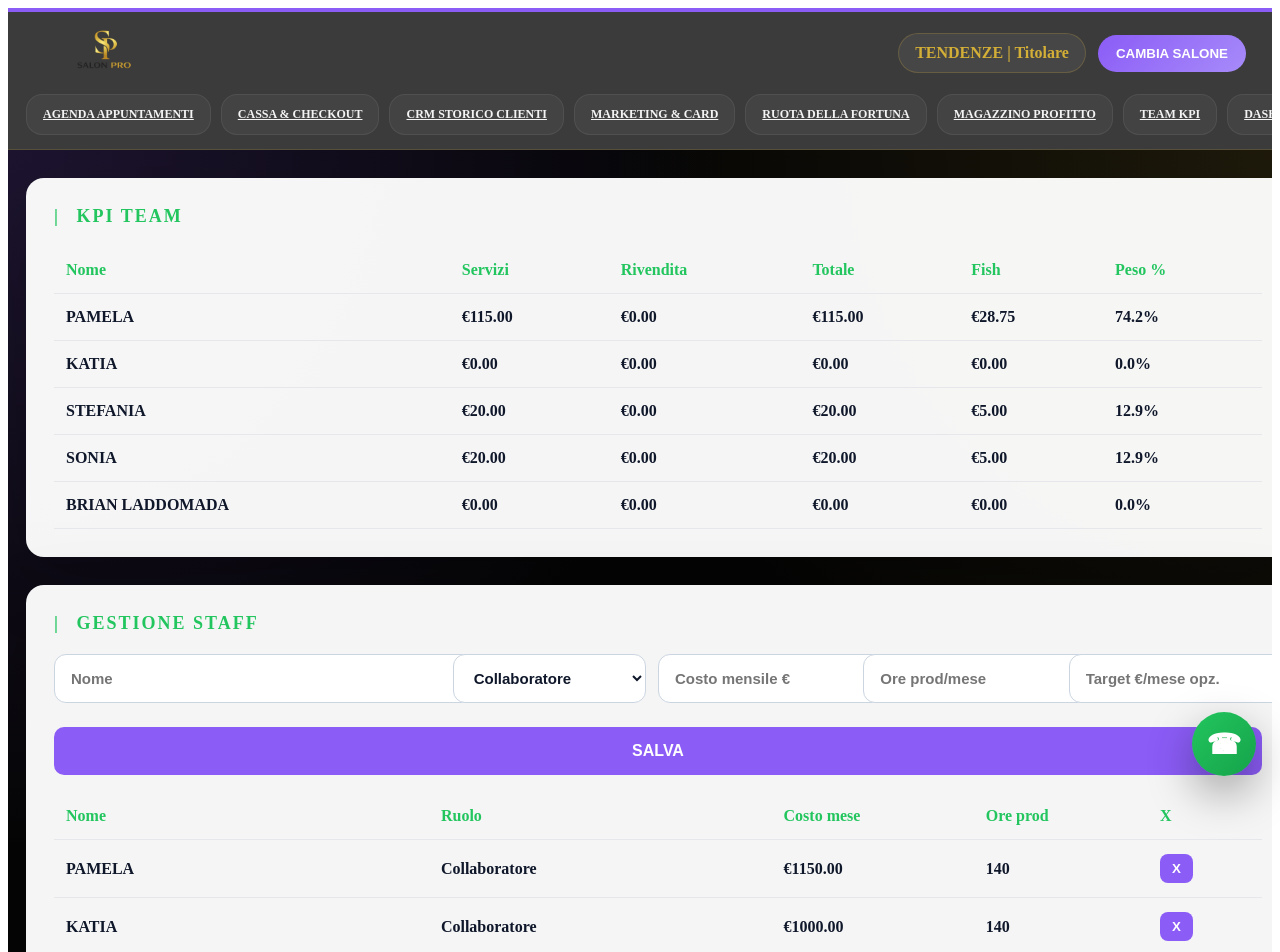
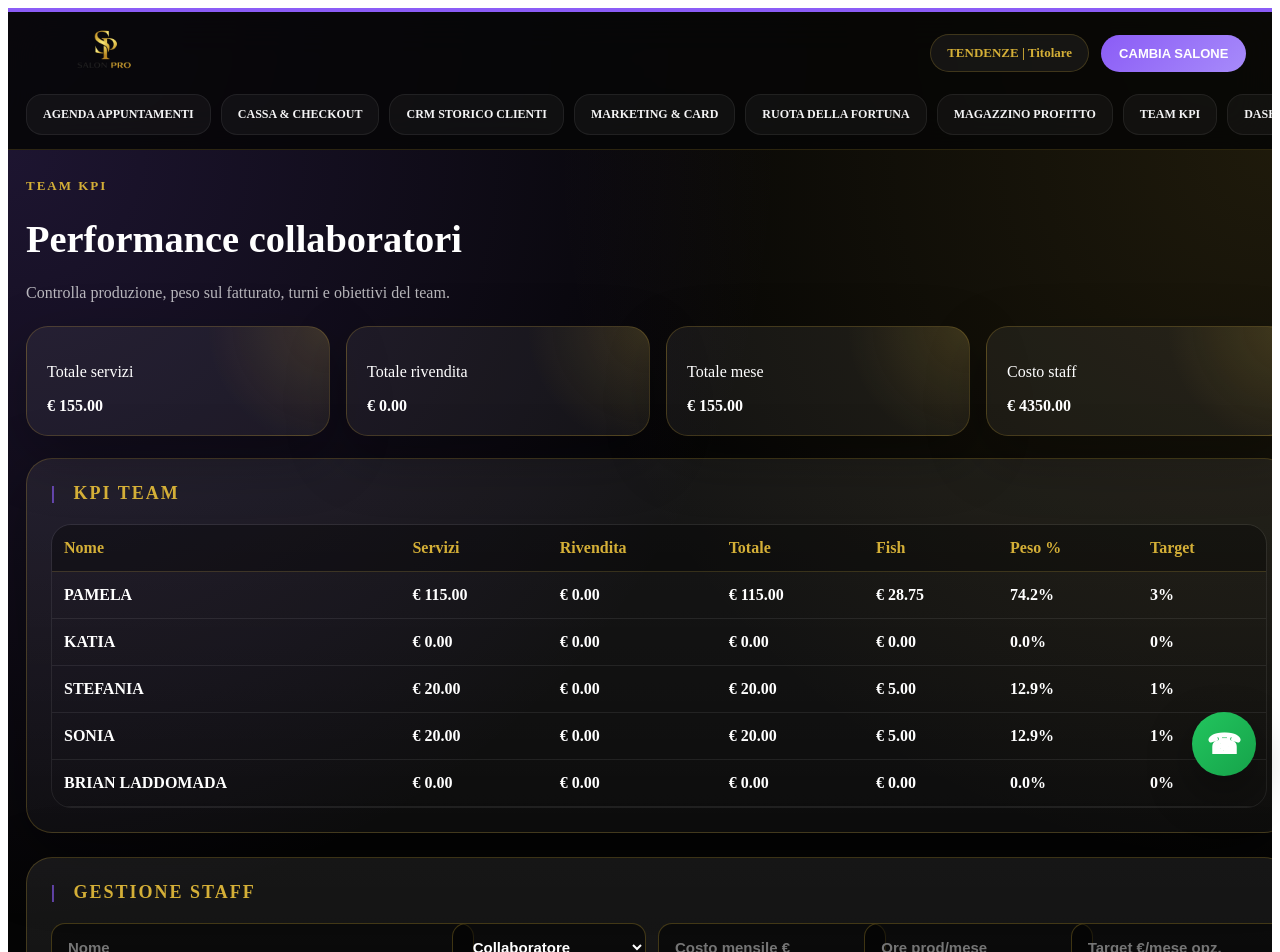
Before and after one commit to devanonymus/salon-clone-pro, a Next.js app in the folder apps/web/: page /team in a window 1280 px wide. Shown: the top 952 px of the page. Built offline with nearby package versions, Linux system fonts and the light colour scheme.

Commit message:
Restore dark UI for team and dashboard coach

```diff
--- a/apps/web/app/layout.tsx
+++ b/apps/web/app/layout.tsx
@@ -1,22 +1,22 @@
-import './globals.css';
-import Link from 'next/link';
-import WhatsappChatWidget from './components/WhatsappChatWidget';
+import "./globals.css";
+import Link from "next/link";
+import WhatsappChatWidget from "./components/WhatsappChatWidget";
 
 export const metadata = {
-  title: 'Salon Pro',
-  description: 'Premium salon management system',
+  title: "Salon Pro",
+  description: "Premium salon management system",
 };
 
 const navItems = [
-  { href: '/agenda', label: 'AGENDA APPUNTAMENTI' },
-  { href: '/vendite', label: 'CASSA & CHECKOUT' },
-  { href: '/clienti', label: 'CRM STORICO CLIENTI' },
-  { href: '/marketing', label: 'MARKETING & CARD' },
-  { href: '/ruota', label: 'RUOTA DELLA FORTUNA' },
-  { href: '/magazzino', label: 'MAGAZZINO PROFITTO' },
-  { href: '/team', label: 'TEAM KPI' },
-  { href: '/dashboardcoach', label: 'DASHBOARD COACH' },
-  { href: '/configurazione', label: 'CONFIGURAZIONE' },
+  { href: "/agenda", label: "AGENDA APPUNTAMENTI" },
+  { href: "/vendite", label: "CASSA & CHECKOUT" },
+  { href: "/clienti", label: "CRM STORICO CLIENTI" },
+  { href: "/marketing", label: "MARKETING & CARD" },
+  { href: "/ruota", label: "RUOTA DELLA FORTUNA" },
+  { href: "/magazzino", label: "MAGAZZINO PROFITTO" },
+  { href: "/team", label: "TEAM KPI" },
+  { href: "/dashboardcoach", label: "DASHBOARD COACH" },
+  { href: "/configurazione", label: "CONFIGURAZIONE" },
 ];
 
 export default function RootLayout({
@@ -29,57 +29,63 @@ export default function RootLayout({
       <body>
         <div
           style={{
-            minHeight: '100vh',
-            borderTop: '4px solid #8b5cf6',
+            minHeight: "100vh",
+            borderTop: "4px solid #8b5cf6",
+            background:
+              "radial-gradient(circle at top left, rgba(139,92,246,0.18), transparent 32%), radial-gradient(circle at top right, rgba(212,175,55,0.12), transparent 30%), #050505",
           }}
         >
           <header
             style={{
-              position: 'sticky',
+              position: "sticky",
               top: 0,
               zIndex: 50,
-              background: 'rgba(5,5,5,0.78)',
-              backdropFilter: 'blur(20px)',
-              borderBottom: '1px solid rgba(212,175,55,0.18)',
+              background: "rgba(5,5,5,0.82)",
+              backdropFilter: "blur(20px)",
+              borderBottom: "1px solid rgba(212,175,55,0.18)",
             }}
           >
             <div
               style={{
                 height: 82,
-                display: 'flex',
-                alignItems: 'center',
-                justifyContent: 'space-between',
+                display: "flex",
+                alignItems: "center",
+                justifyContent: "space-between",
                 gap: 20,
-                padding: '0 26px',
+                padding: "0 clamp(14px, 2vw, 26px)",
               }}
             >
-              <Link href="/dashboard" style={{ display: 'flex', alignItems: 'center' }}>
+              <Link href="/dashboardcoach" style={{ display: "flex", alignItems: "center" }}>
                 <img
                   src="/salon-pro-logo.png"
                   alt="Salon Pro"
                   style={{
                     width: 142,
-                    height: 'auto',
-                    objectFit: 'contain',
+                    maxWidth: "38vw",
+                    height: "auto",
+                    objectFit: "contain",
                   }}
                 />
               </Link>
 
               <div
                 style={{
-                  display: 'flex',
-                  alignItems: 'center',
+                  display: "flex",
+                  alignItems: "center",
                   gap: 12,
+                  flexWrap: "wrap",
+                  justifyContent: "flex-end",
                 }}
               >
                 <div
                   style={{
-                    padding: '10px 16px',
+                    padding: "10px 16px",
                     borderRadius: 999,
-                    background: 'rgba(255,255,255,0.06)',
-                    border: '1px solid rgba(212,175,55,0.22)',
+                    background: "rgba(255,255,255,0.06)",
+                    border: "1px solid rgba(212,175,55,0.22)",
                     fontWeight: 900,
-                    color: '#d4af37',
+                    color: "#d4af37",
+                    fontSize: 13,
                   }}
                 >
                   TENDENZE | Titolare
@@ -87,12 +93,13 @@ export default function RootLayout({
 
                 <button
                   style={{
-                    padding: '11px 18px',
+                    padding: "11px 18px",
                     borderRadius: 999,
                     border: 0,
-                    background: 'linear-gradient(135deg,#8b5cf6,#a78bfa)',
-                    color: '#fff',
+                    background: "linear-gradient(135deg,#8b5cf6,#a78bfa)",
+                    color: "#fff",
                     fontWeight: 900,
+                    fontSize: 13,
                   }}
                 >
                   CAMBIA SALONE
@@ -102,11 +109,11 @@ export default function RootLayout({
 
             <nav
               style={{
-                display: 'flex',
+                display: "flex",
                 gap: 10,
-                overflowX: 'auto',
-                padding: '0 18px 14px',
-                scrollbarWidth: 'none',
+                overflowX: "auto",
+                padding: "0 18px 14px",
+                scrollbarWidth: "none",
               }}
             >
               {navItems.map((item) => (
@@ -129,15 +136,16 @@ function Nav({ href, label }: { href: string; label: string }) {
     <Link
       href={href}
       style={{
-        whiteSpace: 'nowrap',
-        padding: '14px 22px',
+        whiteSpace: "nowrap",
+        padding: "13px 18px",
         borderRadius: 16,
-        color: '#f4f4f5',
-        background: 'rgba(255,255,255,0.045)',
-        border: '1px solid rgba(255,255,255,0.07)',
-        fontSize: 13,
+        color: "#f4f4f5",
+        background: "rgba(255,255,255,0.045)",
+        border: "1px solid rgba(255,255,255,0.07)",
+        fontSize: 12,
         fontWeight: 900,
-        textTransform: 'uppercase',
+        textTransform: "uppercase",
+        textDecoration: "none",
       }}
     >
       {label}
--- a/apps/web/app/team/page.tsx
+++ b/apps/web/app/team/page.tsx
@@ -21,20 +21,55 @@ type ShiftDay = {
 };
 
 const INITIAL_STAFF: StaffMember[] = [
-  { id: "1", name: "PAMELA", role: "Collaboratore", monthlyCost: 1150, productiveHours: 140, monthlyTarget: 3500 },
-  { id: "2", name: "KATIA", role: "Collaboratore", monthlyCost: 1000, productiveHours: 140, monthlyTarget: 3000 },
-  { id: "3", name: "STEFANIA", role: "Collaboratore", monthlyCost: 700, productiveHours: 140, monthlyTarget: 2500 },
-  { id: "4", name: "SONIA", role: "Titolare", monthlyCost: 1500, productiveHours: 140, monthlyTarget: 4000 },
-  { id: "5", name: "BRIAN LADDOMADA", role: "COLLABORATORE", monthlyCost: 0, productiveHours: 140, monthlyTarget: 0 },
+  {
+    id: "1",
+    name: "PAMELA",
+    role: "Collaboratore",
+    monthlyCost: 1150,
+    productiveHours: 140,
+    monthlyTarget: 3500,
+  },
+  {
+    id: "2",
+    name: "KATIA",
+    role: "Collaboratore",
+    monthlyCost: 1000,
+    productiveHours: 140,
+    monthlyTarget: 3000,
+  },
+  {
+    id: "3",
+    name: "STEFANIA",
+    role: "Collaboratore",
+    monthlyCost: 700,
+    productiveHours: 140,
+    monthlyTarget: 2500,
+  },
+  {
+    id: "4",
+    name: "SONIA",
+    role: "Titolare",
+    monthlyCost: 1500,
+    productiveHours: 140,
+    monthlyTarget: 4000,
+  },
+  {
+    id: "5",
+    name: "BRIAN LADDOMADA",
+    role: "Collaboratore",
+    monthlyCost: 0,
+    productiveHours: 140,
+    monthlyTarget: 0,
+  },
 ];
 
 const DEFAULT_SHIFTS: ShiftDay[] = [
-  { day: "LUN", open1: "09:00", close1: "19:00", open2: "15:00", close2: "19:30", closed: false },
-  { day: "MAR", open1: "09:00", close1: "19:00", open2: "15:00", close2: "19:30", closed: false },
-  { day: "MER", open1: "09:00", close1: "19:00", open2: "15:00", close2: "19:30", closed: false },
-  { day: "GIO", open1: "09:00", close1: "19:00", open2: "15:00", close2: "19:30", closed: false },
-  { day: "VEN", open1: "09:00", close1: "19:00", open2: "15:00", close2: "19:30", closed: false },
-  { day: "SAB", open1: "09:00", close1: "19:00", open2: "15:00", close2: "19:30", closed: false },
+  { day: "LUN", open1: "09:00", close1: "13:00", open2: "15:00", close2: "19:30", closed: false },
+  { day: "MAR", open1: "09:00", close1: "13:00", open2: "15:00", close2: "19:30", closed: false },
+  { day: "MER", open1: "09:00", close1: "13:00", open2: "15:00", close2: "19:30", closed: false },
+  { day: "GIO", open1: "09:00", close1: "13:00", open2: "15:00", close2: "19:30", closed: false },
+  { day: "VEN", open1: "09:00", close1: "13:00", open2: "15:00", close2: "19:30", closed: false },
+  { day: "SAB", open1: "09:00", close1: "13:00", open2: "15:00", close2: "19:30", closed: false },
   { day: "DOM", open1: "", close1: "", open2: "", close2: "", closed: true },
 ];
 
@@ -47,7 +82,7 @@ const SALES = [
 ];
 
 function euro(value: number) {
-  return `€${value.toFixed(2)}`;
+  return `€ ${value.toFixed(2)}`;
 }
 
 export default function TeamPage() {
@@ -80,6 +115,7 @@ export default function TeamPage() {
       const total = services + resale;
       const fish = total > 0 ? total / Math.max(1, member.productiveHours / 35) : 0;
       const weight = totalSales > 0 ? (total / totalSales) * 100 : 0;
+      const productivity = member.monthlyTarget > 0 ? (total / member.monthlyTarget) * 100 : 0;
 
       return {
         ...member,
@@ -88,9 +124,24 @@ export default function TeamPage() {
         total,
         fish,
         weight,
+        productivity,
       };
     });
   }, [staff]);
+
+  const totals = useMemo(() => {
+    return kpiRows.reduce(
+      (acc, row) => {
+        acc.services += row.services;
+        acc.resale += row.resale;
+        acc.total += row.total;
+        acc.costs += row.monthlyCost;
+        acc.target += row.monthlyTarget;
+        return acc;
+      },
+      { services: 0, resale: 0, total: 0, costs: 0, target: 0 },
+    );
+  }, [kpiRows]);
 
   function saveStaff() {
     if (!name.trim()) return;
@@ -131,9 +182,7 @@ export default function TeamPage() {
 
     setShifts((prev) => {
       const list = prev[selectedStaffId] || DEFAULT_SHIFTS;
-      const next = list.map((row, i) =>
-        i === index ? { ...row, [field]: value } : row,
-      );
+      const next = list.map((row, i) => (i === index ? { ...row, [field]: value } : row));
 
       return {
         ...prev,
@@ -153,6 +202,23 @@ export default function TeamPage() {
   return (
     <main className="sp-page">
       <div className="sp-shell" style={{ maxWidth: 1580 }}>
+        <header style={pageHeader}>
+          <div>
+            <p style={eyebrow}>Team KPI</p>
+            <h1 className="sp-title">Performance collaboratori</h1>
+            <p className="sp-muted" style={{ marginTop: 8 }}>
+              Controlla produzione, peso sul fatturato, turni e obiettivi del team.
+            </p>
+          </div>
+        </header>
+
+        <section style={statsGrid}>
+          <StatCard label="Totale servizi" value={euro(totals.services)} />
+          <StatCard label="Totale rivendita" value={euro(totals.resale)} />
+          <StatCard label="Totale mese" value={euro(totals.total)} />
+          <StatCard label="Costo staff" value={euro(totals.costs)} />
+        </section>
+
         <section style={card}>
           <SectionTitle title="KPI TEAM" />
 
@@ -166,6 +232,7 @@ export default function TeamPage() {
                   <Th>Totale</Th>
                   <Th>Fish</Th>
                   <Th>Peso %</Th>
+                  <Th>Target</Th>
                 </tr>
               </thead>
               <tbody>
@@ -177,6 +244,7 @@ export default function TeamPage() {
                     <Td>{euro(row.total)}</Td>
                     <Td>{euro(row.fish)}</Td>
                     <Td>{row.weight.toFixed(1)}%</Td>
+                    <Td>{row.productivity.toFixed(0)}%</Td>
                   </tr>
                 ))}
               </tbody>
@@ -220,7 +288,7 @@ export default function TeamPage() {
           </div>
 
           <button style={saveButton} onClick={saveStaff}>
-            SALVA
+            SALVA COLLABORATORE
           </button>
 
           <div style={tableWrap}>
@@ -231,7 +299,7 @@ export default function TeamPage() {
                   <Th>Ruolo</Th>
                   <Th>Costo mese</Th>
                   <Th>Ore prod</Th>
-                  <Th>X</Th>
+                  <Th>Azioni</Th>
                 </tr>
               </thead>
               <tbody>
@@ -256,8 +324,9 @@ export default function TeamPage() {
         <section style={card}>
           <SectionTitle title="TURNI COLLABORATORI" />
 
+          <div style={turnHeader}>
             <select
-            style={{ ...input, marginBottom: 12 }}
+              style={input}
               value={selectedStaffId}
               onChange={(e) => setSelectedStaffId(e.target.value)}
             >
@@ -271,6 +340,7 @@ export default function TeamPage() {
             <button style={smallButton} onClick={copySalonHours}>
               COPIA ORARI SALONE
             </button>
+          </div>
 
           <button style={saveButton}>SALVA TURNI</button>
 
@@ -356,8 +426,17 @@ export default function TeamPage() {
 function SectionTitle({ title }: { title: string }) {
   return (
     <h2 style={sectionTitle}>
-      <span style={greenLine}>|</span> {title}
+      <span style={purpleLine}>|</span> {title}
     </h2>
+  );
+}
+
+function StatCard({ label, value }: { label: string; value: string }) {
+  return (
+    <div style={statCard}>
+      <p>{label}</p>
+      <strong>{value}</strong>
+    </div>
   );
 }
 
@@ -369,26 +448,59 @@ function Td({ children }: { children: React.ReactNode }) {
   return <td style={td}>{children}</td>;
 }
 
+const pageHeader: React.CSSProperties = {
+  marginBottom: 24,
+};
+
+const eyebrow: React.CSSProperties = {
+  color: "#d4af37",
+  fontWeight: 900,
+  fontSize: 13,
+  letterSpacing: 2,
+  textTransform: "uppercase",
+  margin: 0,
+};
+
+const statsGrid: React.CSSProperties = {
+  display: "grid",
+  gridTemplateColumns: "repeat(4, minmax(180px, 1fr))",
+  gap: 16,
+  marginBottom: 22,
+};
+
+const statCard: React.CSSProperties = {
+  border: "1px solid rgba(212,175,55,0.22)",
+  borderRadius: 22,
+  padding: 20,
+  background:
+    "radial-gradient(circle at top right, rgba(212,175,55,0.16), transparent 38%), rgba(255,255,255,0.06)",
+  color: "#fff",
+  boxShadow: "0 20px 60px rgba(0,0,0,0.28)",
+};
+
 const card: React.CSSProperties = {
-  background: "rgba(255,255,255,0.96)",
-  color: "#0f172a",
-  borderRadius: 18,
-  padding: 28,
-  marginBottom: 28,
-  boxShadow: "0 24px 70px rgba(0,0,0,0.18)",
+  border: "1px solid rgba(212,175,55,0.24)",
+  borderRadius: 26,
+  padding: 24,
+  marginBottom: 24,
+  background:
+    "linear-gradient(180deg, rgba(255,255,255,0.075), rgba(255,255,255,0.035))",
+  color: "#fff",
+  boxShadow: "0 24px 70px rgba(0,0,0,0.35)",
 };
 
 const sectionTitle: React.CSSProperties = {
   marginTop: 0,
   marginBottom: 20,
-  color: "#22c55e",
+  color: "#d4af37",
   fontSize: 18,
   fontWeight: 900,
   letterSpacing: 2,
+  textTransform: "uppercase",
 };
 
-const greenLine: React.CSSProperties = {
-  color: "#22c55e",
+const purpleLine: React.CSSProperties = {
+  color: "#8b5cf6",
   fontWeight: 900,
   marginRight: 10,
 };
@@ -396,6 +508,8 @@ const greenLine: React.CSSProperties = {
 const tableWrap: React.CSSProperties = {
   width: "100%",
   overflowX: "auto",
+  borderRadius: 20,
+  border: "1px solid rgba(255,255,255,0.08)",
 };
 
 const table: React.CSSProperties = {
@@ -407,15 +521,17 @@ const table: React.CSSProperties = {
 const th: React.CSSProperties = {
   textAlign: "left",
   padding: "14px 12px",
-  color: "#22c55e",
+  color: "#d4af37",
   fontWeight: 900,
-  borderBottom: "1px solid #e5e7eb",
+  borderBottom: "1px solid rgba(212,175,55,0.18)",
+  background: "rgba(0,0,0,0.35)",
 };
 
 const td: React.CSSProperties = {
   padding: "14px 12px",
-  borderBottom: "1px solid #e5e7eb",
-  fontWeight: 700,
+  borderBottom: "1px solid rgba(255,255,255,0.08)",
+  fontWeight: 800,
+  color: "#fff",
 };
 
 const formGrid: React.CSSProperties = {
@@ -428,51 +544,51 @@ const formGrid: React.CSSProperties = {
 const input: React.CSSProperties = {
   width: "100%",
   padding: "14px 16px",
-  borderRadius: 12,
-  border: "1px solid #cbd5e1",
-  background: "#fff",
-  color: "#0f172a",
-  fontWeight: 700,
+  borderRadius: 14,
+  border: "1px solid rgba(212,175,55,0.28)",
+  background: "rgba(0,0,0,0.48)",
+  color: "#fff",
+  fontWeight: 800,
   fontSize: 15,
+  outline: "none",
 };
 
 const timeInput: React.CSSProperties = {
-  padding: "12px 16px",
+  padding: "12px 14px",
   borderRadius: 12,
-  border: "1px solid #cbd5e1",
-  background: "#fff",
-  color: "#0f172a",
+  border: "1px solid rgba(212,175,55,0.28)",
+  background: "rgba(0,0,0,0.48)",
+  color: "#fff",
   fontWeight: 800,
 };
 
 const saveButton: React.CSSProperties = {
   width: "100%",
   margin: "12px 0 18px",
-  padding: 15,
+  padding: 16,
   border: 0,
-  borderRadius: 10,
-  background: "linear-gradient(135deg,#8b5cf6,#8b5cf6)",
+  borderRadius: 16,
+  background: "linear-gradient(135deg,#8b5cf6,#a78bfa)",
   color: "#fff",
   fontWeight: 900,
   fontSize: 16,
 };
 
 const smallButton: React.CSSProperties = {
-  marginBottom: 10,
-  border: "1px solid #cbd5e1",
-  borderRadius: 8,
-  padding: "6px 12px",
-  background: "#e8eef8",
-  color: "#0f172a",
+  border: "1px solid rgba(212,175,55,0.28)",
+  borderRadius: 14,
+  padding: "12px 16px",
+  background: "rgba(212,175,55,0.10)",
+  color: "#f5d76e",
   fontWeight: 900,
   fontSize: 12,
 };
 
 const deleteButton: React.CSSProperties = {
   border: 0,
-  borderRadius: 8,
-  padding: "7px 12px",
-  background: "#8b5cf6",
+  borderRadius: 10,
+  padding: "8px 12px",
+  background: "linear-gradient(135deg,#ef4444,#dc2626)",
   color: "#fff",
   fontWeight: 900,
 };
@@ -480,11 +596,19 @@ const deleteButton: React.CSSProperties = {
 const summaryBox: React.CSSProperties = {
   marginTop: 18,
   padding: 16,
-  borderRadius: 14,
-  background: "#f8fafc",
-  border: "1px solid #e5e7eb",
+  borderRadius: 18,
+  background: "rgba(0,0,0,0.34)",
+  border: "1px solid rgba(212,175,55,0.20)",
   display: "flex",
   gap: 18,
   flexWrap: "wrap",
   fontWeight: 800,
+  color: "#fff",
 };
+
+const turnHeader: React.CSSProperties = {
+  display: "grid",
+  gridTemplateColumns: "1fr auto",
+  gap: 12,
+  marginBottom: 12,
+};
```
Also changed, not shown: apps/web/app/dashboardcoach/page.tsx (+228 -135 lines). Lines whose indentation alone changed are shown as unchanged.
